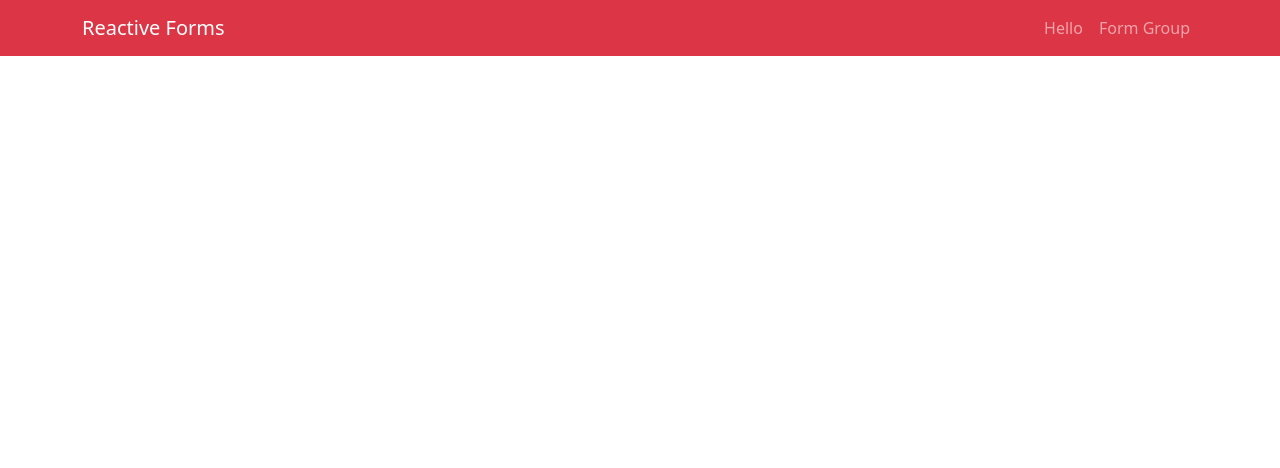
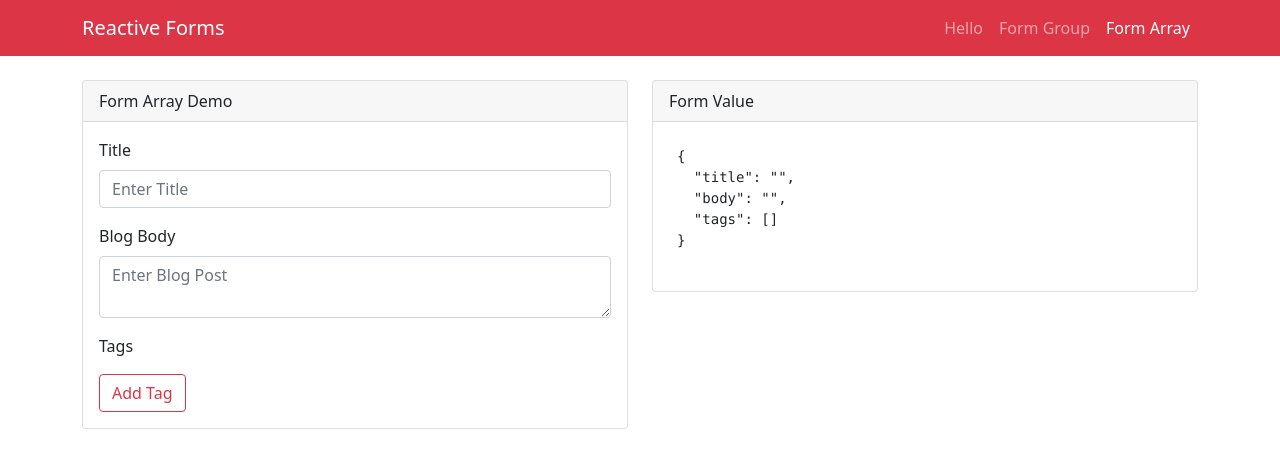
Before and after one commit to minlwin/jdc-angular, an Angular app in the folder form-reactive/: page /form-array in a window 1280 px wide. Before the commit this address led to /. Shown: the top 468 px of the page. Built offline with nearby package versions, Linux system fonts and the light colour scheme.

Commit message:
Add Form Array

```diff
--- a/form-reactive/src/app/app-routing.module.ts
+++ b/form-reactive/src/app/app-routing.module.ts
@@ -1,11 +1,13 @@
 import { NgModule } from '@angular/core';
 import { RouterModule, Routes } from '@angular/router';
+import { FormArrayComponent } from './form-array/form-array.component';
 import { FormGroupComponent } from './form-group/form-group.component';
 import { HelloComponent } from './hello/hello.component';
 
 const routes: Routes = [
   { path: 'hello', component: HelloComponent },
   { path: 'form-group', component: FormGroupComponent },
+  { path: 'form-array', component: FormArrayComponent },
   { path: '', redirectTo: '/hello', pathMatch: 'full' }
 ];
 
--- a/form-reactive/src/app/app.component.html
+++ b/form-reactive/src/app/app.component.html
@@ -11,6 +11,10 @@
       <li class="nav-item">
         <a [routerLink]="['/form-group']" routerLinkActive="active" class="nav-link">Form Group</a>
       </li>
+
+      <li class="nav-item">
+        <a [routerLink]="['/form-array']" routerLinkActive="active" class="nav-link">Form Array</a>
+      </li>
     </ul>
   </nav>
 </div>
--- a/form-reactive/src/app/app.module.ts
+++ b/form-reactive/src/app/app.module.ts
@@ -5,13 +5,15 @@ import { AppRoutingModule } from './app-routing.module';
 import { AppComponent } from './app.component';
 import { HelloComponent } from './hello/hello.component';
 import { FormGroupComponent } from './form-group/form-group.component';
+import { FormArrayComponent } from './form-array/form-array.component';
 
 
 @NgModule({
   declarations: [
     AppComponent,
     HelloComponent,
-    FormGroupComponent
+    FormGroupComponent,
+    FormArrayComponent
   ],
   imports: [
     BrowserModule,
--- /dev/null
+++ b/form-reactive/src/app/form-array/form-array.component.html
@@ -0,0 +1,56 @@
+<div class="row">
+
+
+    <div class="col">
+        <div class="card">
+
+            <div class="card-header">
+                Form Array Demo
+            </div>
+
+            <form [formGroup]="form" class="card-body">
+
+                <!-- Titel -->
+                <div>
+                    <label class="form-label">Title</label>
+                    <input formControlName="title" type="text" placeholder="Enter Title" class="form-control">
+                </div>
+
+                <!-- Body -->
+                <div class="mt-3">
+                    <label class="form-label">Blog Body</label>
+                    <textarea formControlName="body" class="form-control" placeholder="Enter Blog Post"></textarea>
+                </div>
+
+                <!-- Tags -->
+                <div class="mt-3">
+                    <label class="form-label">Tags</label>
+                    <div formArrayName="tags" class="row">
+                        <div *ngFor="let item of tags.controls; index as i" class="col-6">
+                            <input [formControlName]="i" type="text" class="form-control mb-2"
+                                placeholder="Enter Tag Name">
+                        </div>
+                    </div>
+                </div>
+
+                <div class="mt-2">
+                    <button (click)="addTag()" class="btn btn-outline-danger">Add Tag</button>
+                </div>
+
+            </form>
+
+        </div>
+    </div>
+
+    <div class="col">
+        <div class="card">
+            <div class="card-header">Form Value</div>
+
+            <div class="card-body p-4">
+                <pre>{{form.value | json}}</pre>
+            </div>
+
+        </div>
+
+    </div>
+</div>
--- /dev/null
+++ b/form-reactive/src/app/form-array/form-array.component.ts
@@ -0,0 +1,30 @@
+import { Component } from '@angular/core';
+import { FormArray, FormControl, FormGroup } from '@angular/forms';
+
+@Component({
+  templateUrl: './form-array.component.html',
+  styles: [
+  ]
+})
+export class FormArrayComponent {
+
+  form: FormGroup
+
+  constructor() {
+
+    this.form = new FormGroup({
+      title: new FormControl(''),
+      body: new FormControl(''),
+      tags: new FormArray([])
+    })
+  }
+
+  get tags(): FormArray {
+    return this.form.get('tags') as FormArray
+  }
+
+  addTag() {
+    this.tags.push(new FormControl)
+  }
+
+}
```
